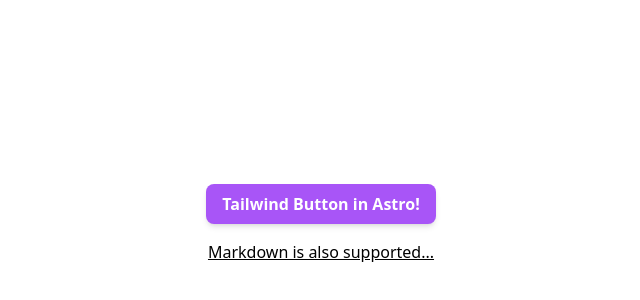
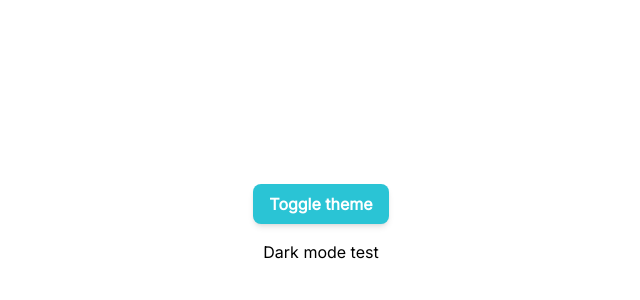
Before and after one commit to Woodshed-Technology-LLC/woodshed-site, an Astro site: page / in a window 1280 px wide. Shown: the part 168-468 px from the top of the page, without its empty margins (319-959 px from the left). Built offline with nearby package versions, Linux system fonts and the light colour scheme; Astro itself is replaced by a stand-in of ours.

Commit message:
update Tailwind setup

```diff
--- a/astro.config.mjs
+++ b/astro.config.mjs
@@ -4,5 +4,12 @@ import tailwind from '@astrojs/tailwind';
 
 // https://astro.build/config
 export default defineConfig({
-	integrations: [mdx(), tailwind()],
+    integrations: [
+        mdx(),
+        tailwind({
+            config: {
+                applyBaseStyles: false,
+            },
+        }),
+    ],
 });
--- a/package.json
+++ b/package.json
@@ -1,5 +1,5 @@
 {
-  "name": "",
+    "name": "woodshed-site",
     "type": "module",
     "version": "0.0.1",
     "scripts": {
@@ -12,10 +12,10 @@
     "dependencies": {
         "@astrojs/mdx": "^0.18.2",
         "@astrojs/tailwind": "^3.1.1",
-    "@types/canvas-confetti": "^1.4.3",
+        "@fontsource/inter": "^4.5.15",
+        "@fontsource/montserrat": "^4.5.14",
         "astro": "^2.1.9",
         "autoprefixer": "^10.4.7",
-    "canvas-confetti": "^1.5.1",
         "postcss": "^8.4.14",
         "tailwindcss": "^3.0.24"
     }
--- a/src/components/Button.astro
+++ /dev/null
@@ -1,19 +0,0 @@
----
-// Click button, get confetti!
-// Styled by Tailwind :)
----
-
-<button
-	class="appearance-none py-2 px-4 bg-purple-500 text-white font-semibold rounded-lg shadow-md hover:bg-purple-700 focus:outline-none focus:ring-2 focus:ring-purple-400 focus:ring-opacity-75"
->
-	<slot />
-</button>
-
-<script>
-	import confetti from 'canvas-confetti';
-	const button = document.body.querySelector('button');
-
-	if (button) {
-		button.addEventListener('click', () => confetti());
-	}
-</script>
--- /dev/null
+++ b/src/components/ThemeSwitcher.astro
@@ -0,0 +1,32 @@
+---
+// A button that toggles the theme between light and dark
+---
+
+<button
+    class="appearance-none py-2 px-4 bg-primary-50 text-white font-semibold rounded-lg shadow-md hover:bg-primary-90 focus:outline-none focus:ring-2 focus:ring-primary-40 focus:ring-opacity-75"
+    id="theme-switcher"
+>
+    Toggle theme
+</button>
+
+<script>
+    const button = document.getElementById('theme-switcher');
+
+    if (button) {
+        button.addEventListener('click', () => {
+            const currentTheme = document.documentElement.classList.contains(
+                'dark',
+            )
+                ? 'dark'
+                : 'light';
+
+            if (currentTheme === 'dark') {
+                localStorage.setItem('theme', 'light');
+                document.documentElement.classList.remove('dark');
+            } else {
+                localStorage.setItem('theme', 'dark');
+                document.documentElement.classList.add('dark');
+            }
+        });
+    }
+</script>
--- /dev/null
+++ b/src/layouts/MainLayout.astro
@@ -0,0 +1,40 @@
+---
+import '@fontsource/inter';
+import '@fontsource/montserrat';
+import '../styles/tailwind.css';
+
+const { title } = Astro.props;
+---
+
+<html lang="en">
+    <head>
+        <meta charset="utf-8" />
+        <meta name="viewport" content="width=device-width, initial-scale=1" />
+        <link rel="icon" type="image/svg+xml" href="/favicon.svg" />
+        <title>{title}</title>
+    </head>
+    <body>
+        <slot />
+    </body>
+</html>
+<script is:inline>
+    const theme = (() => {
+        if (
+            typeof localStorage !== 'undefined' &&
+            localStorage.getItem('theme')
+        ) {
+            return localStorage.getItem('theme');
+        }
+        if (window.matchMedia('(prefers-color-scheme: dark)').matches) {
+            return 'dark';
+        }
+        return 'light';
+    })();
+
+    if (theme === 'light') {
+        document.documentElement.classList.remove('dark');
+    } else {
+        document.documentElement.classList.add('dark');
+    }
+    window.localStorage.setItem('theme', theme);
+</script>
--- a/src/layouts/main.astro
+++ /dev/null
@@ -1,15 +0,0 @@
----
-const { content } = Astro.props;
----
-
-<html lang="en">
-    <head>
-        <meta charset="utf-8" />
-        <meta name="viewport" content="width=device-width" />
-        <link rel="icon" type="image/png" href="/favicon.png" />
-        <title>{content.title}</title>
-    </head>
-    <body>
-        <slot />
-    </body>
-</html>
--- a/src/pages/index.astro
+++ b/src/pages/index.astro
@@ -1,26 +1,13 @@
 ---
-// Component Imports
-import Button from '../components/Button.astro';
-
-// Full Astro Component Syntax:
-// https://docs.astro.build/core-concepts/astro-components/
+import ThemeSwitcher from '../components/ThemeSwitcher.astro';
+import MainLayout from '../layouts/MainLayout.astro';
 ---
 
-<html lang="en">
-    <head>
-        <meta charset="utf-8" />
-        <meta name="viewport" content="width=device-width" />
-        <link rel="icon" type="image/png" href="/favicon.png" />
-        <meta name="generator" content={Astro.generator} />
-        <title>Woodshed Technology LLC</title>
-    </head>
-
+<MainLayout title="Woodshed Technology LLC">
     <body>
         <div class="grid place-items-center h-screen content-center">
-            <Button>Tailwind Button in Astro!</Button>
-            <a href="/markdown-page" class="p-4 underline"
-                >Markdown is also supported...</a
-            >
+            <ThemeSwitcher />
+            <p class="dark:bg-black dark:text-primary-10 p-4">Dark mode test</p>
         </div>
     </body>
-</html>
+</MainLayout>
--- a/src/pages/markdown-page.mdx
+++ /dev/null
@@ -1,13 +0,0 @@
----
-title: 'Markdown + Tailwind'
-layout: ../layouts/main.astro
----
-
-import Button from '../components/Button.astro';
-
-<div class="grid place-items-center h-screen content-center">
-    <Button>Tailwind Button in Markdown!</Button>
-    <a href="/" class="p-4 underline">
-        Go home...
-    </a>
-</div>
--- /dev/null
+++ b/src/styles/tailwind.css
@@ -0,0 +1,23 @@
+@tailwind base;
+h1 {
+    @apply font-sans;
+    @apply text-2xl;
+    @apply font-semibold;
+}
+h2 {
+    @apply font-sans;
+    @apply text-xl;
+    @apply font-medium;
+}
+html {
+    @apply font-sans;
+    @apply text-base;
+}
+hr {
+    border: 0;
+    height: 0;
+    border-top: 1px solid rgba(0, 0, 0, 0.1);
+    border-bottom: 1px solid rgba(255, 255, 255, 0.3);
+}
+@tailwind components;
+@tailwind utilities;
--- a/tailwind.config.cjs
+++ b/tailwind.config.cjs
@@ -1,8 +1,59 @@
+const defaultTheme = require('tailwindcss/defaultTheme');
+
 module.exports = {
     content: ['./src/**/*.{astro,html,js,jsx,md,mdx,svelte,ts,tsx,vue}'],
     theme: {
-        extend: {},
+        colors: {
+            transparent: 'transparent',
+            current: 'currentColor',
+            white: '#ffffff',
+            black: '#000000',
+            primary: {
+                10: 'hsl(187, 78%, 94%)',
+                20: 'hsl(187, 80%, 86%)',
+                30: 'hsl(187, 70%, 79%)',
+                40: 'hsl(187, 64%, 65%)',
+                50: 'hsl(186, 67%, 50%)',
+                60: 'hsl(186, 76%, 44%)',
+                70: 'hsl(188, 69%, 43%)',
+                80: 'hsl(187, 69%, 39%)',
+                90: 'hsl(191, 68%, 36%)',
+            },
+            // Grays used in dark mode
+            secondary: {
+                10: 'hsl(200, 80%, 90%)',
+                20: 'hsl(197, 31%, 83%)',
+                30: 'hsl(196, 25%, 71%)',
+                40: 'hsl(197, 20%, 62%)',
+                50: 'hsl(205, 20%, 50%)',
+                60: 'hsl(207, 28%, 44%)',
+                70: 'hsl(210, 41%, 34%)',
+                80: 'hsl(219, 43%, 25%)',
+                90: 'hsl(220, 75%, 17%)',
+            },
+            // Grays used in light mode
+            tertiary: {
+                10: 'hsl(200, 80%, 90%)',
+                20: 'hsl(197, 31%, 83%)',
+                30: 'hsl(196, 25%, 71%)',
+                40: 'hsl(197, 20%, 62%)',
+                50: 'hsl(205, 20%, 50%)',
+                60: 'hsl(207, 28%, 44%)',
+                70: 'hsl(210, 41%, 34%)',
+                80: 'hsl(219, 43%, 25%)',
+                90: 'hsl(220, 75%, 17%)',
+            },
+        },
+        fontFamily: {
+            sans: ['InterVariable', 'Inter', ...defaultTheme.fontFamily.sans],
+            cta: [
+                'MontserratVariable',
+                'Montserrat',
+                ...defaultTheme.fontFamily.sans,
+            ],
+        },
     },
     darkMode: 'class',
+    safelist: ['dark'],
     plugins: [],
 };
```
Also changed, not shown: public/favicon.png (deleted), public/favicon.svg (added), public/icon.svg (added), src/components/Footer.astro (added), 1 other file. Lines whose indentation alone changed are shown as unchanged.
